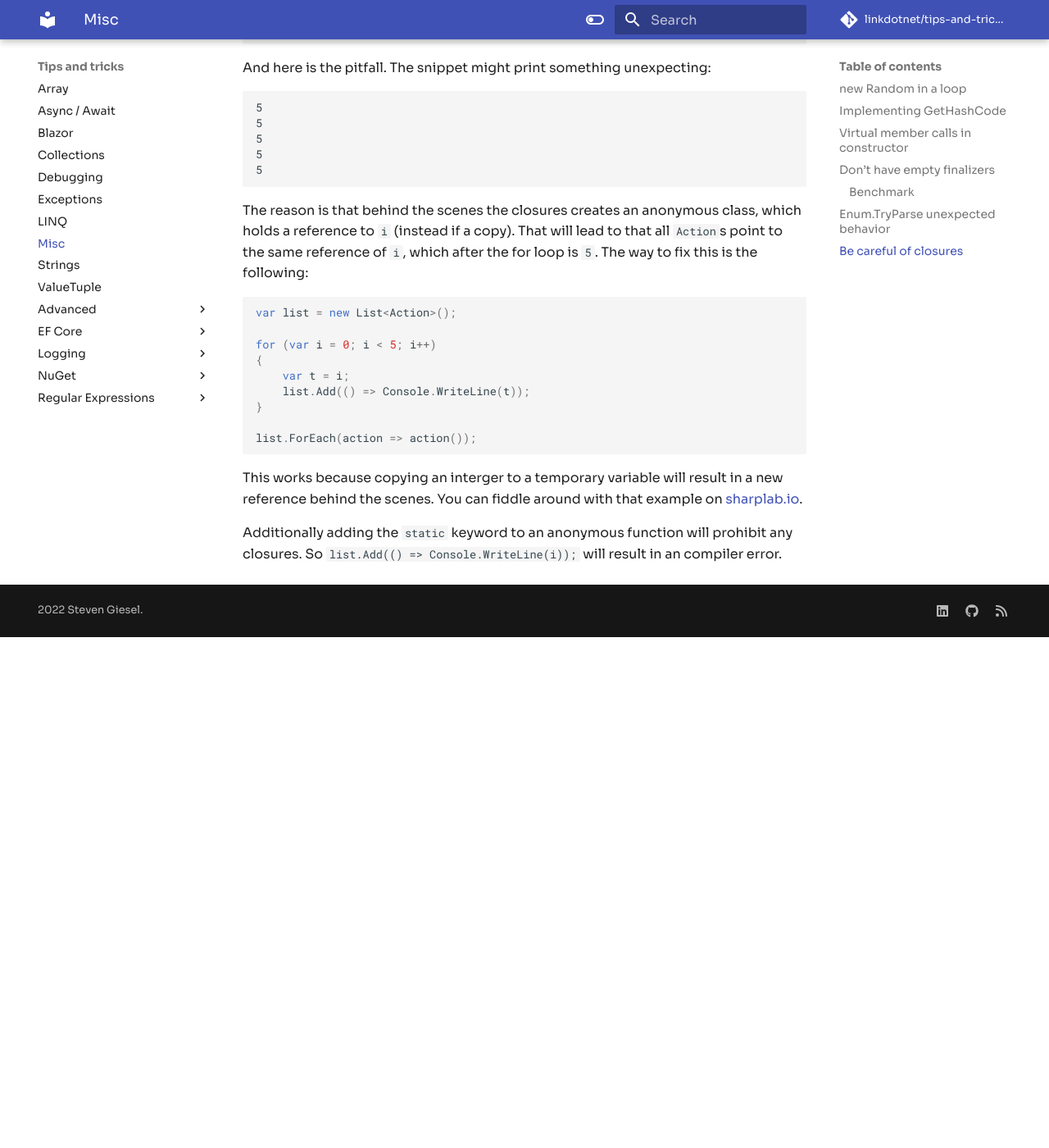
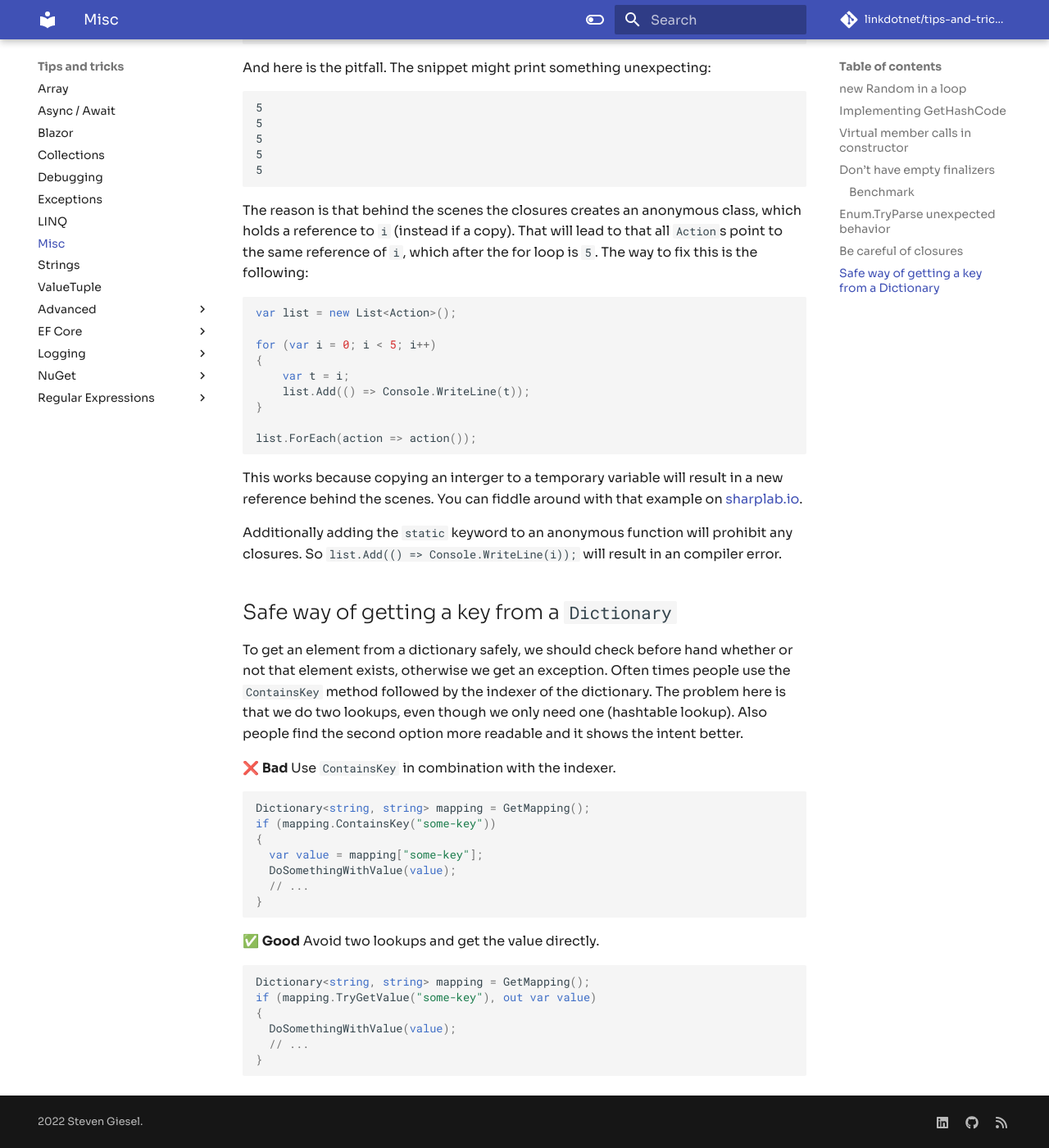
Before and after one commit to linkdotnet/tips-and-tricks, an MkDocs documentation site: the page built from docs/misc.md, in a window 1280 px wide and 1400 px high, scrolled down 5069 px. Shown: the whole window at 82% size. Built offline with MkDocs 1.6.1 and Material for MkDocs 9.7.7, drawn with Linux system fonts in a browser that asks for light colours; comment, search, counter and statistics services are not loaded; before the commit the page ends 5846 px from its top, so only the background shows below that.

Commit message:
Added dictionary access

````diff
--- a/docs/misc.md
+++ b/docs/misc.md
@@ -232,3 +232,27 @@ list.ForEach(action => action());
 This works because copying an interger to a temporary variable will result in a new reference behind the scenes. You can fiddle around with that example on [sharplab.io](https://sharplab.io/#v2:D4AQDABCCMAsDcBYAUCATNFKBuBDAThADYCWAzgC4QC8EAdgKYDuEAMuRQDwxoB8AFAEokyFADMA9oX55CJGhDDwI8zhACsykgGptglAG8UEE8Q4A6AIIATa/yE1eUaAE5+JQcJQBfLMlKU5gBiUgCiuADGABb8kRQkEnSOEHEJdELCQA===).
 
 Additionally adding the `static` keyword to an anonymous function will prohibit any closures. So `list.Add(() => Console.WriteLine(i));` will result in an compiler error.
+
+## Safe way of getting a key from a `Dictionary`
+To get an element from a dictionary safely, we should check before hand whether or not that element exists, otherwise we get an exception. Often times people use the `ContainsKey` method followed by the indexer of the dictionary. The problem here is that we do two lookups, even though we only need one (hashtable lookup). Also people find the second option more readable and it shows the intent better.
+
+❌ **Bad** Use `ContainsKey` in combination with the indexer.
+```csharp
+Dictionary<string, string> mapping = GetMapping();
+if (mapping.ContainsKey("some-key"))
+{
+  var value = mapping["some-key"];
+  DoSomethingWithValue(value);
+  // ...
+}
+```
+
+✅ **Good** Avoid two lookups and get the value directly.
+```csharp
+Dictionary<string, string> mapping = GetMapping();
+if (mapping.TryGetValue("some-key"), out var value)
+{
+  DoSomethingWithValue(value);
+  // ...
+}
+```
````
